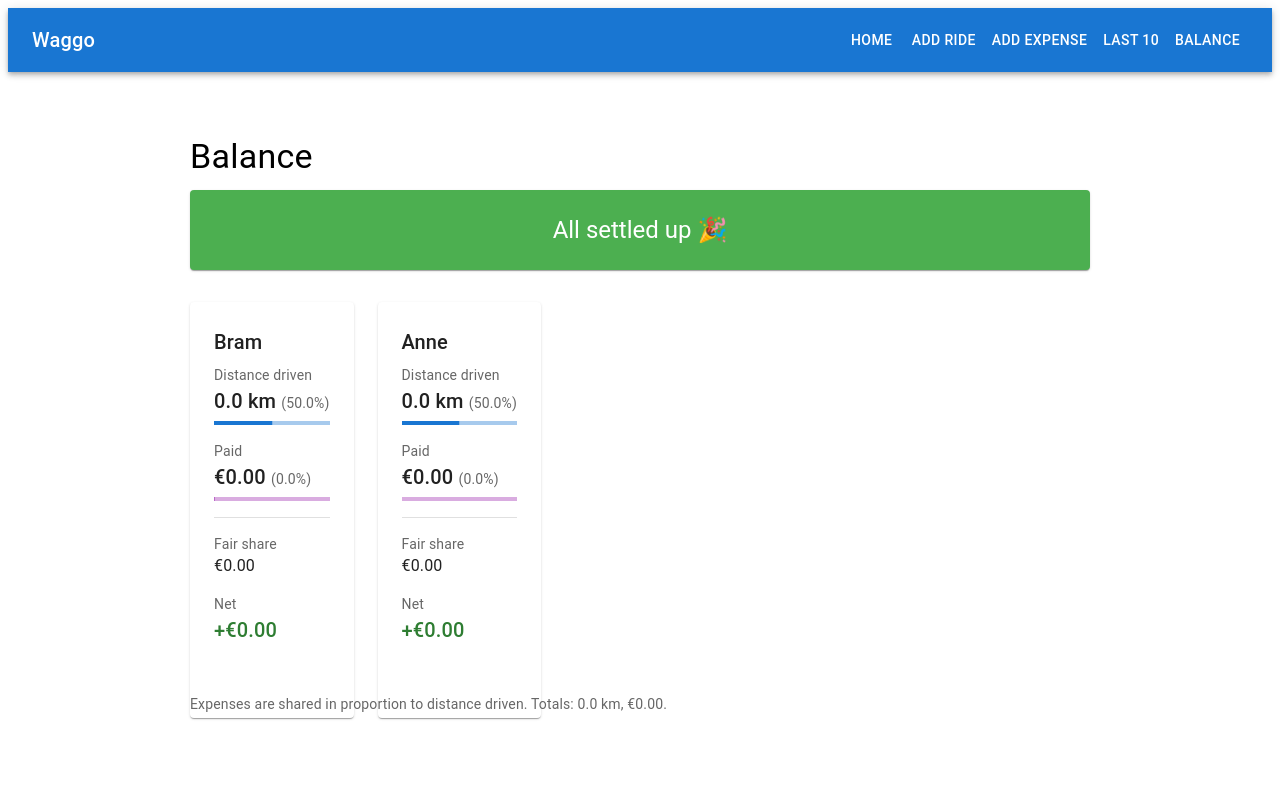
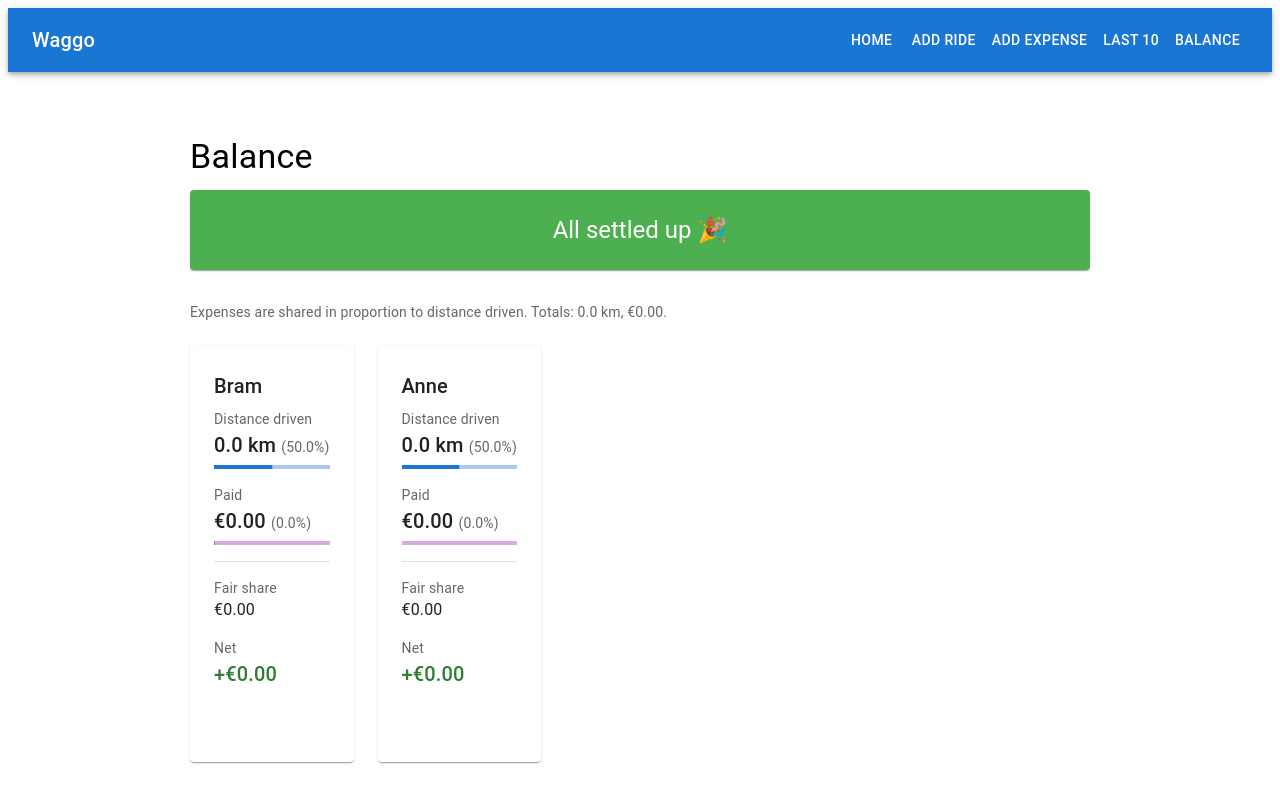
Before and after one commit to bramreinders97/SplitserV2, a React (Vite) app in the folder frontend/waggo/: page /waggo/balance in a window 1280 px wide. Built offline with nearby package versions, Linux system fonts and the light colour scheme; no server answers.

Commit message:
place totals text above personcards

```diff
--- a/frontend/waggo/src/pages/Balance.jsx
+++ b/frontend/waggo/src/pages/Balance.jsx
@@ -139,6 +139,11 @@ export default function Balance() {
 
         <SettlementBanner settlement={data.settlement} />
 
+        <Typography variant="body2" color="text.secondary" sx={{ mb: 3 }}>
+          Expenses are shared in proportion to distance driven. Totals: {km(data.totalKm)},{' '}
+          {euro(data.totalPaid)}.
+        </Typography>
+
         <Grid container spacing={3}>
           {PEOPLE.map((name) => (
             <Grid item xs={12} sm={6} key={name}>
@@ -146,11 +151,6 @@ export default function Balance() {
             </Grid>
           ))}
         </Grid>
-
-        <Typography variant="body2" color="text.secondary" sx={{ mt: 3 }}>
-          Expenses are shared in proportion to distance driven. Totals: {km(data.totalKm)},{' '}
-          {euro(data.totalPaid)}.
-        </Typography>
       </Box>
     </>
   );
```
